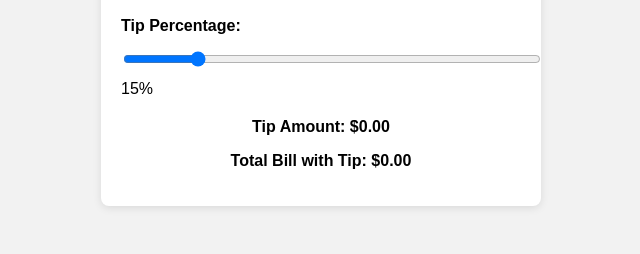
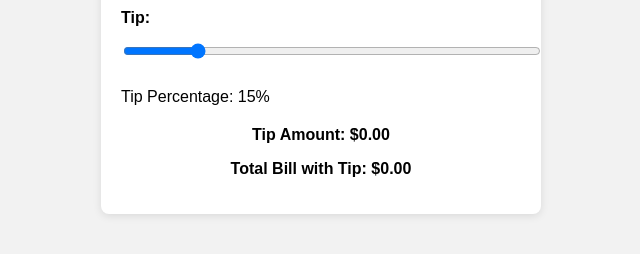
Before and after one commit to asiddiqua2/ITMD541, a plain HTML site: page Lab3/index.html in a window 1280 px wide. Shown: the part 390-644 px from the top of the page, without its empty margins (319-959 px from the left). Drawn offline with Linux system fonts and the light colour scheme.

Commit message:
Added relevant field names to index.html

```diff
--- a/Lab3/index.html
+++ b/Lab3/index.html
@@ -13,9 +13,9 @@
         <input type="number" id="billTotal" placeholder="Enter bill amount">
       </div>
       <div class="input-group">
-        <label for="tipPercentage">Tip Percentage:</label>
+        <label for="tipPercentage">Tip:</label>
         <input type="range" id="tipPercentage" min="0" max="100" value="15">
-        <span id="tipPercentageValue">15%</span>
+        <p>Tip Percentage: <span id="tipPercentageValue">15%</span></p>
       </div>
       <div class="result">
         <p>Tip Amount: <span id="tipAmount">$0.00</span></p>
```
